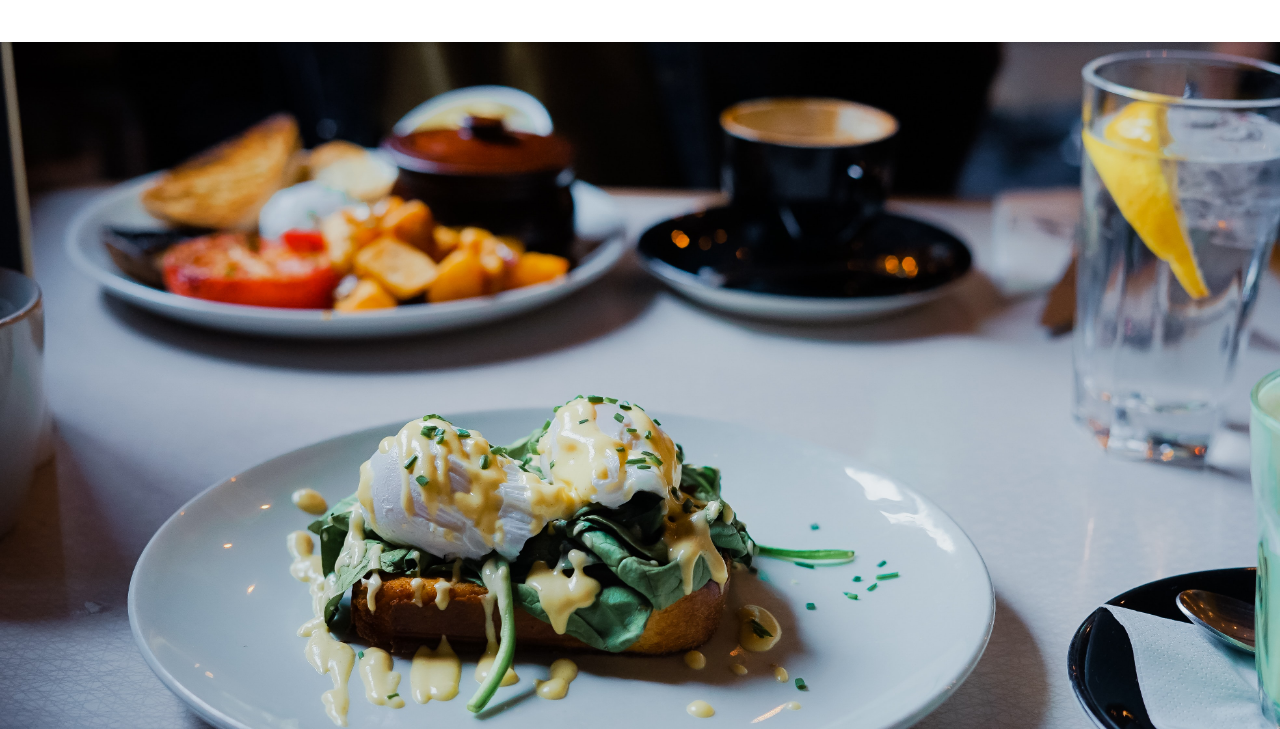
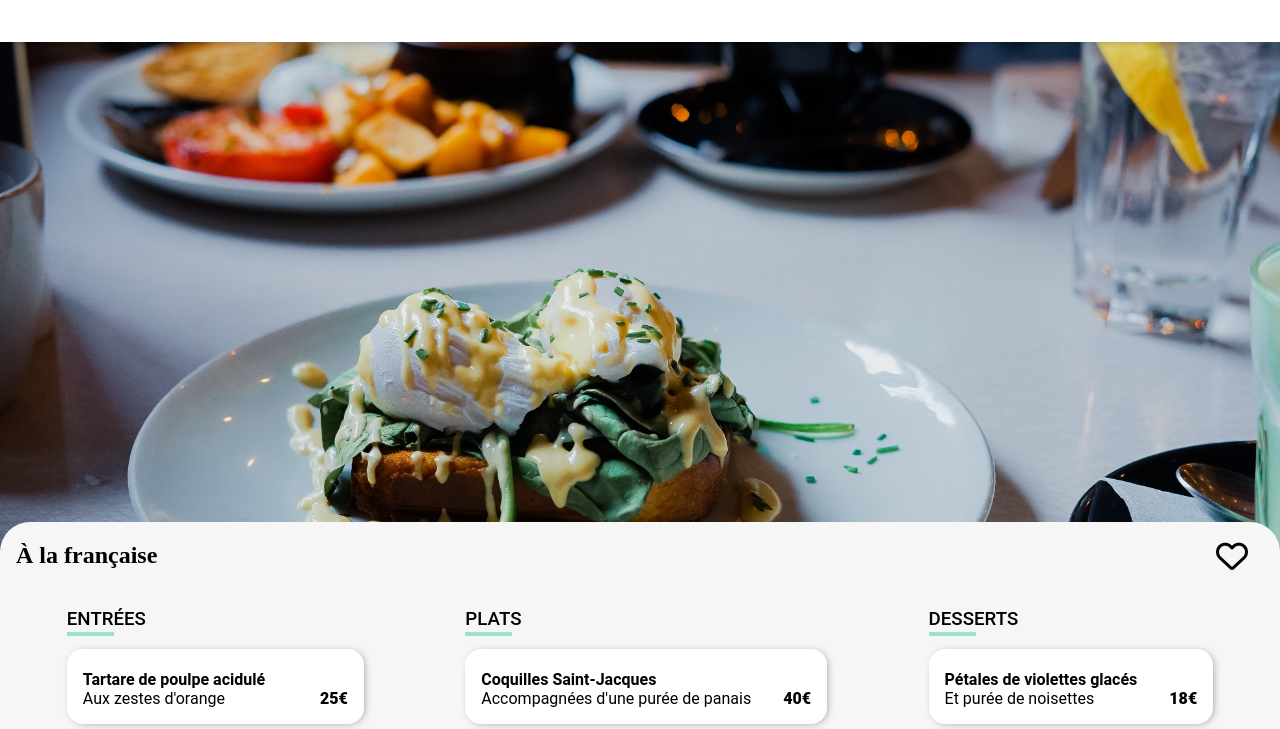
Before and after one commit to Mohamed95350/P3_Guirassy_Mohamed, a website: page page/À la française.html in a window 1280 px wide. Shown: the part 67-796 px from the top of the page. Drawn offline with Linux system fonts and the light colour scheme; a web font is replaced by a local one.

Commit message:
change height img

```diff
--- a/sass/Le délice des sens.scss
+++ b/sass/Le délice des sens.scss
@@ -12,7 +12,6 @@ main{
         }
     }
 }
-
 /* Explorer */
 .explore {
     text-align: center;
--- a/sass/À la française.scss
+++ b/sass/À la française.scss
@@ -22,7 +22,7 @@ header{
     display: block;
     width: 100%;
     object-fit: cover;
-    object-position: center bottom;
+    height: 600px;
     @media screen and (max-width:700px) {
         min-height: 70vh;
         object-fit: initial;
```
Also changed, not shown: css/style.css, 1 other file.
